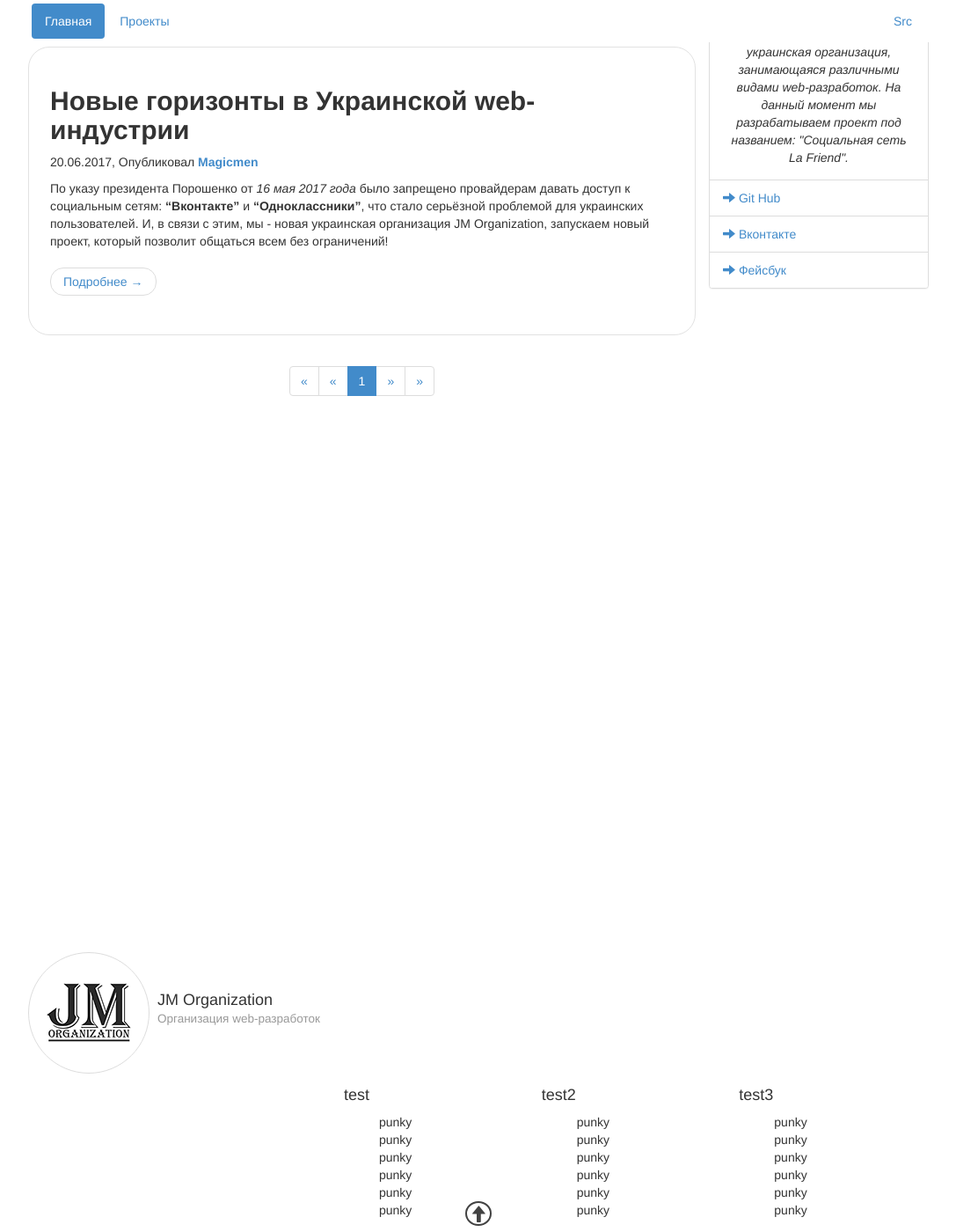
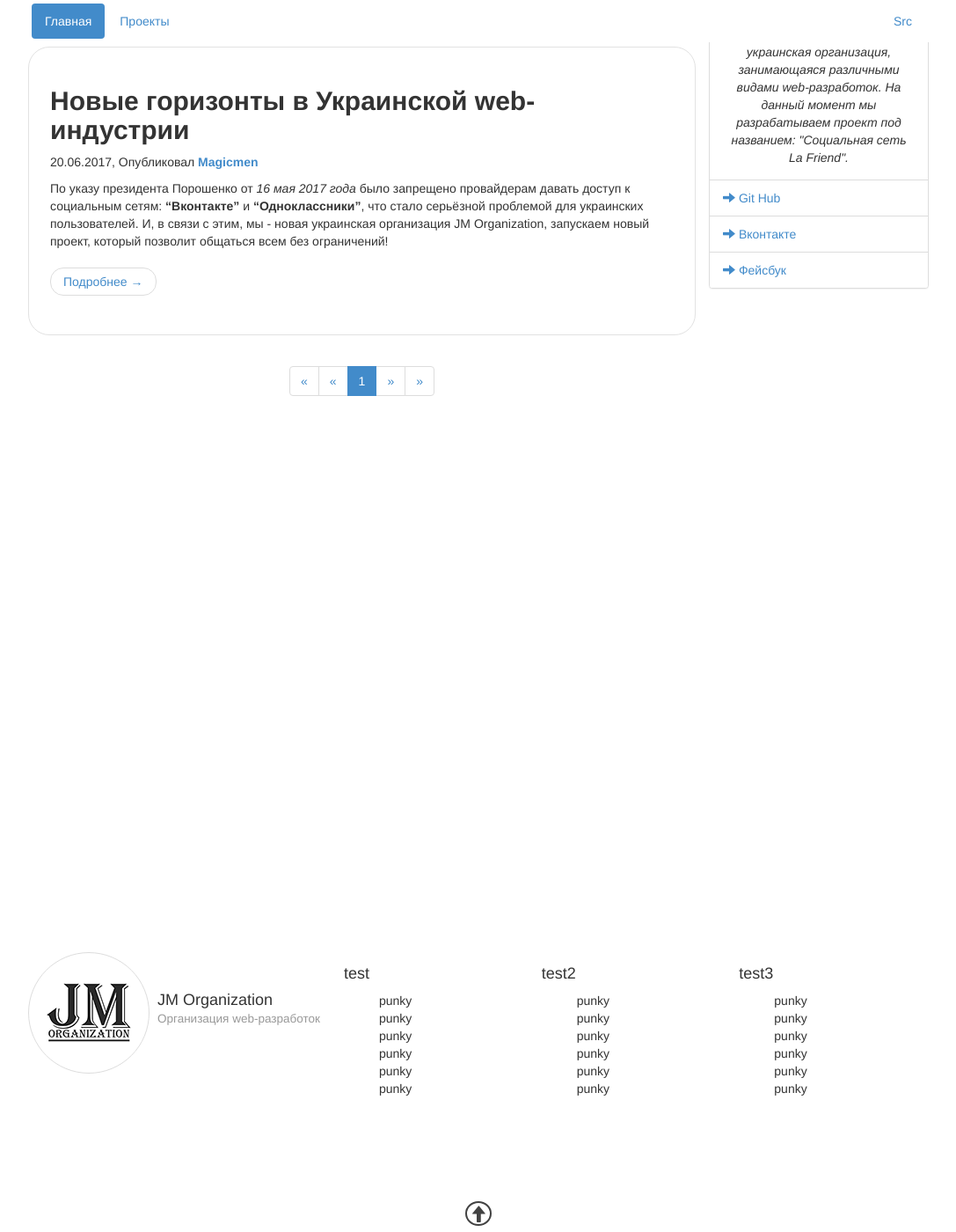
Before and after one commit to jm-organization/jm-organization.github.io, a Jekyll site: the page built from index.html, in a window 1280 px wide and 1400 px high, scrolled down 583 px. Shown: the whole window at 88% size, without its empty margins (96-1183 px from the left). Built offline with Jekyll 4.4.1, drawn with Linux system fonts in a browser that asks for light colours; the list of posts is cut into pages by our own code.

Commit message:
Исправлен вид футера

```diff
--- a/assets/css/main.css
+++ b/assets/css/main.css
@@ -6,13 +6,13 @@
   margin-bottom: 48px;
   width: 100%; }
   footer .page-width .jm-f-logo {
-    max-width: 350px; }
-    footer .page-width .jm-f-logo * {
-      display: inline-block; }
+    max-width: 350px;
+    display: inline-block; }
     footer .page-width .jm-f-logo h4 {
       max-width: 58%;
       float: right;
-      padding-top: 35px; }
+      padding-top: 35px;
+      display: inline-block; }
   footer .page-width .jm-f-blocks {
     display: inline-table;
     width: calc(100% - 350px);
@@ -21,8 +21,7 @@
       display: table-cell;
       padding: 5px 9px;
       margin-bottom: 25px;
-      max-height: 190px;
-      min-height: 90px; }
+      height: 180px; }
 
 li {
   list-style: none; }
```
Also changed, not shown: assets/css/main.sass (+3 -4 lines).
